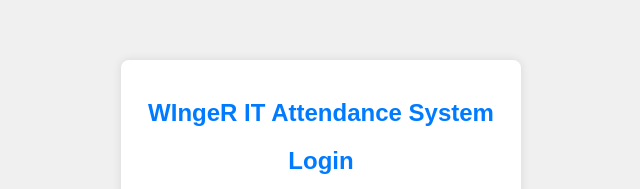
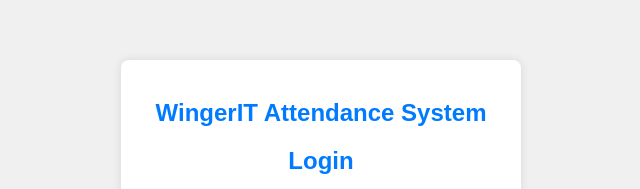
Before and after one commit to Winger-IT-Software/Attendence-students, a plain HTML site: page index.html in a window 1280 px wide. Shown: the part 156-345 px from the top of the page, without its empty margins (319-959 px from the left). Drawn offline with Linux system fonts and the light colour scheme.

Commit message:
Update index.html

```diff
--- a/index.html
+++ b/index.html
@@ -3,7 +3,7 @@
 <head>
     <meta charset="UTF-8">
     <meta name="viewport" content="width=device-width, initial-scale=1.0">
-    <title>WIngerIT Attendance System</title>
+    <title>WingerIT Attendance System</title>
     <style>
         body {
             font-family: Arial, sans-serif;
@@ -76,7 +76,7 @@
 </head>
 <body>
     <div class="container">
-        <h2>WIngeR IT Attendance System</h2>
+        <h2>WingerIT Attendance System</h2>
         <h1 id="formTitle">Login</h1>
         <input type="email" id="email" placeholder="Email" />
         <input type="password" id="password" placeholder="Password" />
```
